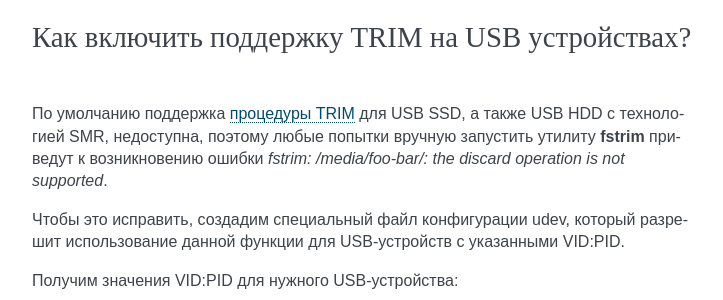
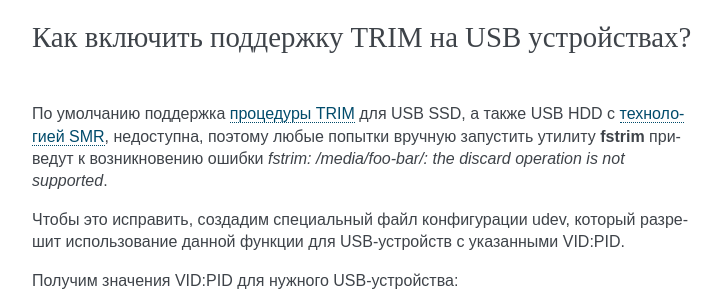
Before and after one commit to RussianFedora/FAQ, a Sphinx documentation site: the page built from source/hardware.rst, in a window 1280 px wide and 900 px high, scrolled down 28051 px. Shown: the part 155-455 px from the top of the window, without its empty margins (388-1111 px from the left). Built offline with Sphinx 7.4.7, drawn with Linux system fonts in a browser that asks for light colours; comment, search, counter and statistics services are not loaded; some of the changed lines change nothing that is shown.

Commit message:
Added an external hyperlink to the trim-usb question.

```diff
--- a/source/hardware.rst
+++ b/source/hardware.rst
@@ -1557,7 +1557,7 @@ ICC профиль можно получить либо на сайте прои
 Как включить поддержку TRIM на USB устройствах?
 ===================================================
 
-По умолчанию поддержка :ref:`процедуры TRIM <ssd-trim>` для USB SSD, а также USB HDD с технологией SMR, недоступна, поэтому любые попытки вручную запустить утилиту **fstrim** приведут к возникновению ошибки *fstrim: /media/foo-bar/: the discard operation is not supported*.
+По умолчанию поддержка :ref:`процедуры TRIM <ssd-trim>` для USB SSD, а также USB HDD с `технологией SMR <https://en.wikipedia.org/wiki/Shingled_magnetic_recording>`__, недоступна, поэтому любые попытки вручную запустить утилиту **fstrim** приведут к возникновению ошибки *fstrim: /media/foo-bar/: the discard operation is not supported*.
 
 Чтобы это исправить, создадим специальный файл конфигурации udev, который разрешит использование данной функции для USB-устройств с указанными VID:PID.
 
```
